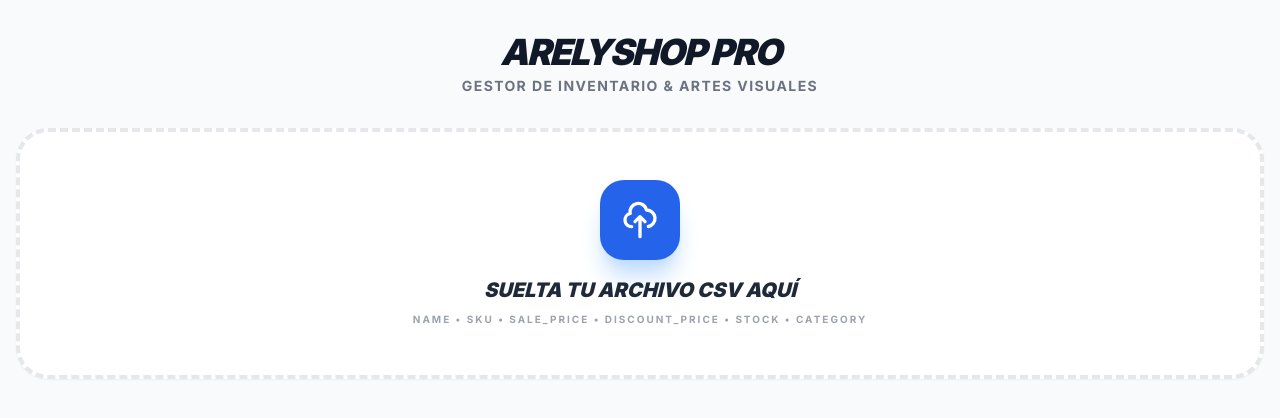
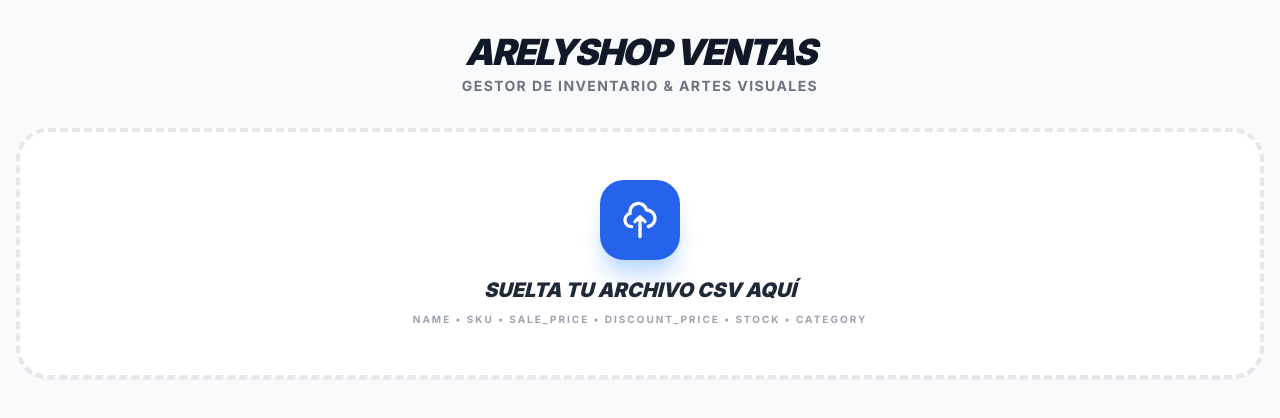
Before and after one commit to arelyshop/combos, a plain HTML site: page index.html in a window 1280 px wide. Drawn offline with nearby package versions, Linux system fonts and the light colour scheme.

Commit message:
Update index.html

```diff
--- a/index.html
+++ b/index.html
@@ -3,7 +3,7 @@
 <head>
     <meta charset="UTF-8">
     <meta name="viewport" content="width=device-width, initial-scale=1.0">
-    <title>Catálogo Pro Bs. - ArelyShop</title>
+    <title>ARELYSHOP VENTAS</title>
     <script src="https://cdn.tailwindcss.com"></script>
     <script src="https://cdnjs.cloudflare.com/ajax/libs/PapaParse/5.3.2/papaparse.min.js"></script>
     <style>
@@ -37,7 +37,7 @@
 
     <div class="max-w-7xl mx-auto px-4 py-8">
         <header class="mb-8 text-center">
-            <h1 class="text-4xl font-black text-gray-900 tracking-tighter uppercase italic">ArelyShop Pro</h1>
+            <h1 class="text-4xl font-black text-gray-900 tracking-tighter uppercase italic">ARELYSHOP VENTAS</h1>
             <p class="text-gray-500 text-sm font-bold tracking-widest uppercase mt-1">Gestor de Inventario & Artes Visuales</p>
         </header>
 
```
